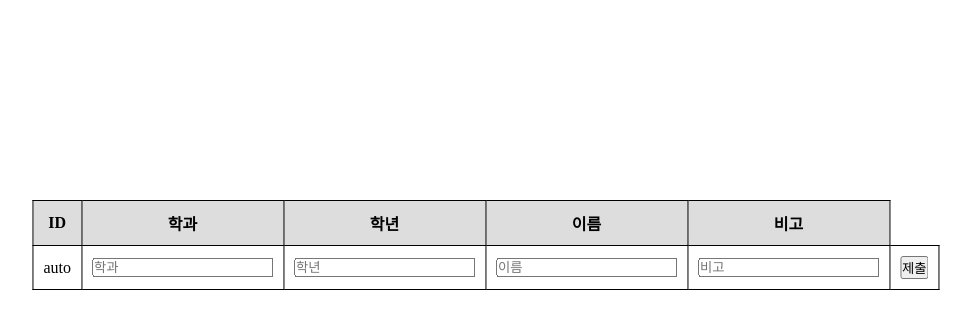
After one commit to TaeWoongYoun/phpstudy3, a PHP site: page /insert.php?id=1 in a window 1280 px wide. The commit adds this page. Shown: the part 155-484 px from the top of the page, without its empty margins (154-1125 px from the left). Run offline with PHP 8.4, Linux system fonts and the light colour scheme.

Commit message:
feat : Insert page

```diff
--- /dev/null
+++ b/insert.php
@@ -0,0 +1,40 @@
+<?php $conn = mysqli_connect('localhost', 'root', '', 'phpstudy3')?>
+<!DOCTYPE html>
+<html lang="ko">
+<head>
+    <meta charset="UTF-8">
+    <meta name="viewport" content="width=device-width, initial-scale=1.0">
+    <title>디자인포기(추가)</title>
+    <link rel="stylesheet" href="main.css">
+</head>
+<body>
+    <table>
+        <tr>
+            <th>ID</th>
+            <th>학과</th>
+            <th>학년</th>
+            <th>이름</th>
+            <th>비고</th>
+        </tr>
+        <tr>
+            <form action="insert_process.php" method="post" id="insert_form">
+                <td>auto</td>
+                <input type="hidden" name="id" value="<?= htmlspecialchars($_GET['id'])?>">
+                <td><input type="text" name="department" id="department" placeholder="학과"></td>
+                <td><input type="text" name="grade" id="grade" placeholder="학년"></td>
+                <td><input type="text" name="name" id="name" placeholder="이름"></td>
+                <td><input type="text" name="note" id="note" placeholder="비고"></td>
+                <td><input type="submit" value="제출"></td>
+            </form>
+        </tr>
+    </table>
+    <script>
+        document.getElementById('insert_form').addEventListener('submit', function(event) {
+            const id = new URLSearchParams(window.location.search).get('id');
+            if (id) {
+                this.action = `insert_process.php?id=${encodeURIComponent(id)}`;
+            }
+        });
+    </script>
+</body>
+</html>
--- a/modal/delete_modal.php
+++ b/modal/delete_modal.php
@@ -1,5 +1,6 @@
 <table id="delete_modal" style="display: none;">
         <tr>
+            <th>ID</th>
             <th>학과</th>
             <th>학년</th>
             <th>이름</th>
@@ -12,6 +13,7 @@
             while ($row = mysqli_fetch_array($result)) {
                 echo "
                     <tr>
+                        <td>{$row['id']}</td>
                         <td>{$row['department']}</td>
                         <td>{$row['grade']}</td>
                         <td>{$row['name']}</td>
--- a/modal/insert_modal.php
+++ b/modal/insert_modal.php
@@ -1,5 +1,6 @@
 <table id="insert_modal" style="display: none;">
         <tr>
+            <th>ID</th>
             <th>학과</th>
             <th>학년</th>
             <th>이름</th>
@@ -12,6 +13,7 @@
             while ($row = mysqli_fetch_array($result)) {
                 echo "
                     <tr>
+                        <td>{$row['id']}</td>
                         <td>{$row['department']}</td>
                         <td>{$row['grade']}</td>
                         <td>{$row['name']}</td>
@@ -20,7 +22,7 @@
             }
             echo "
             <tr>
-                <td colspan='4' style='text-align: center;'><a href='insert.php?id=$id'><button>추가</button></a></td>
+                <td colspan='5' style='text-align: center;'><a href='insert.php?id=$id'><button>추가</button></a></td>
             </tr>"
         ?>
     </table>
--- a/modal/select_modal.php
+++ b/modal/select_modal.php
@@ -1,5 +1,6 @@
 <table id="select_modal">
         <tr>
+            <th>ID</th>
             <th>학과</th>
             <th>학년</th>
             <th>이름</th>
@@ -12,6 +13,7 @@
             while ($row = mysqli_fetch_array($result)) {
                 echo "
                     <tr>
+                        <td>{$row['id']}</td>
                         <td>{$row['department']}</td>
                         <td>{$row['grade']}</td>
                         <td>{$row['name']}</td>
--- a/modal/update_modal.php
+++ b/modal/update_modal.php
@@ -1,5 +1,6 @@
 <table id="update_modal" style="display: none;">
         <tr>
+            <th>ID</th>
             <th>학과</th>
             <th>학년</th>
             <th>이름</th>
@@ -12,6 +13,7 @@
             while ($row = mysqli_fetch_array($result)) {
                 echo "
                     <tr>
+                        <td>{$row['id']}</td>
                         <td>{$row['department']}</td>
                         <td>{$row['grade']}</td>
                         <td>{$row['name']}</td>
```
Also changed, not shown: insert_process.php (added, +20 -0 lines).
